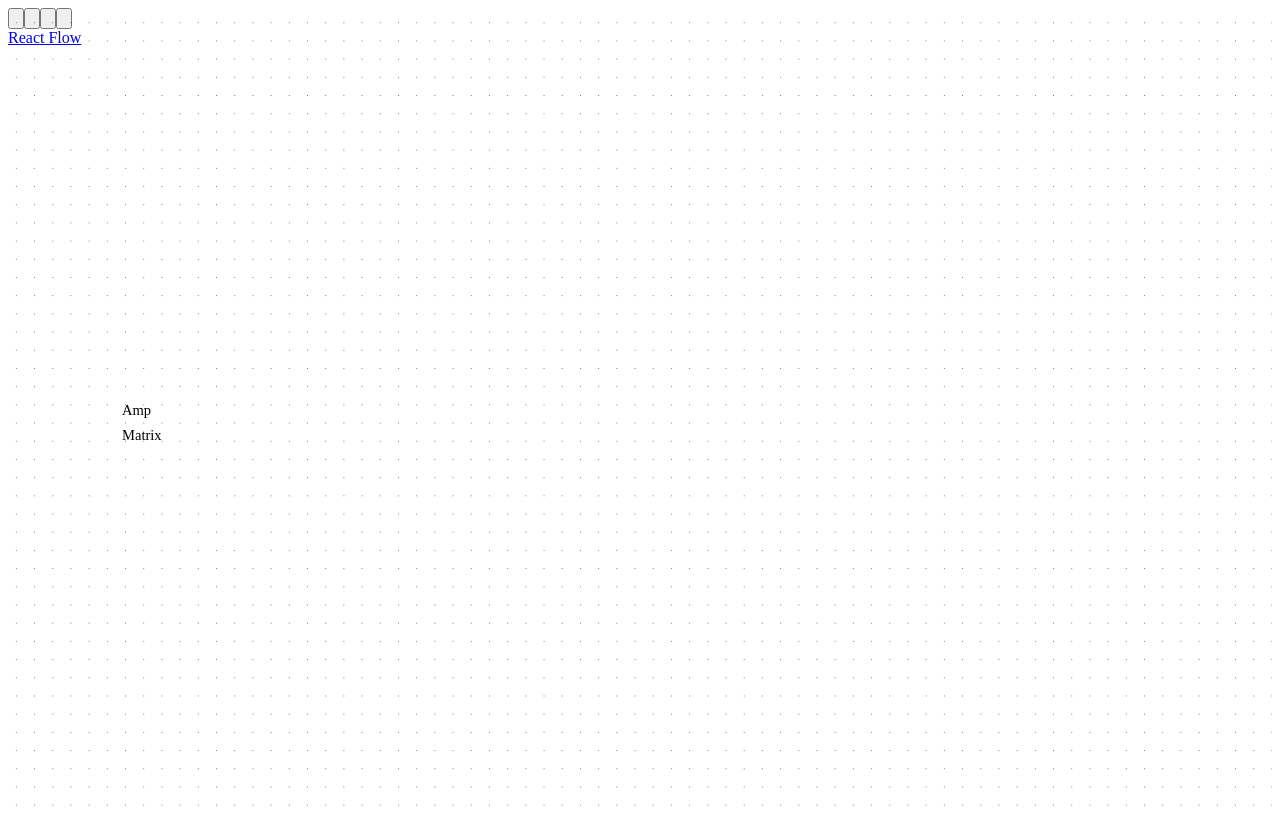
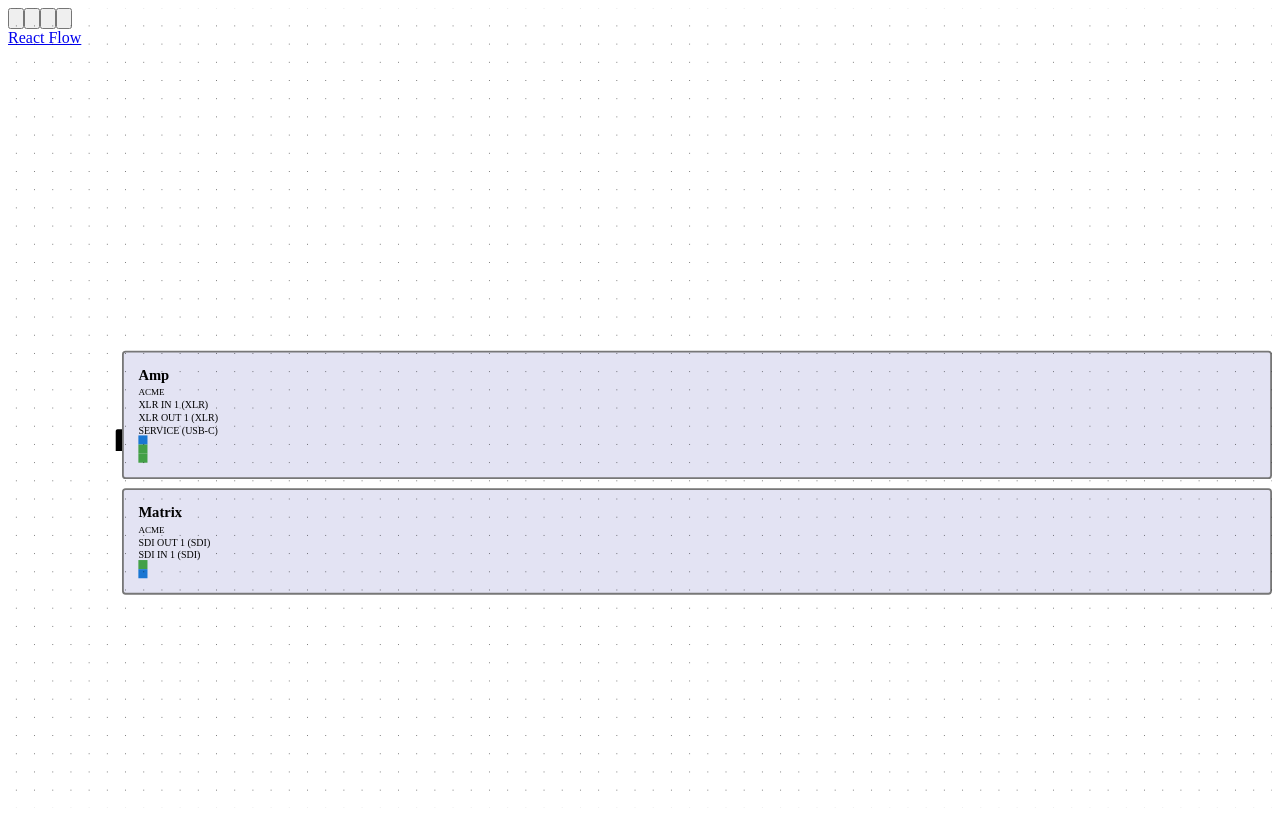
Before and after one commit to twobeass/AVFlowView, a React (Vite) app: page / in a window 1280 px wide. Built offline with nearby package versions, Linux system fonts and the light colour scheme.

Commit message:
Register DeviceNode as 'deviceNode' type for React Flow (enables custom devices nodes) in AVWiringViewer.tsx

```diff
--- a/src/components/AVWiringViewer.tsx
+++ b/src/components/AVWiringViewer.tsx
@@ -2,8 +2,11 @@ import React, { useState, useEffect } from 'react';
 import { ReactFlow, ReactFlowProvider, useNodesState, useEdgesState, Controls, Background, useReactFlow } from '@xyflow/react';
 import { layoutGraph } from '../lib/elkMapper';
 import { validateGraph } from '../lib/validator';
+import DeviceNode from './nodes/DeviceNode';
 
-const nodeTypes = {};
+const nodeTypes = {
+  deviceNode: DeviceNode
+};
 const edgeTypes = {};
 
 function mapEdgesToReactFlow(elkEdges, originalEdges) {
```
